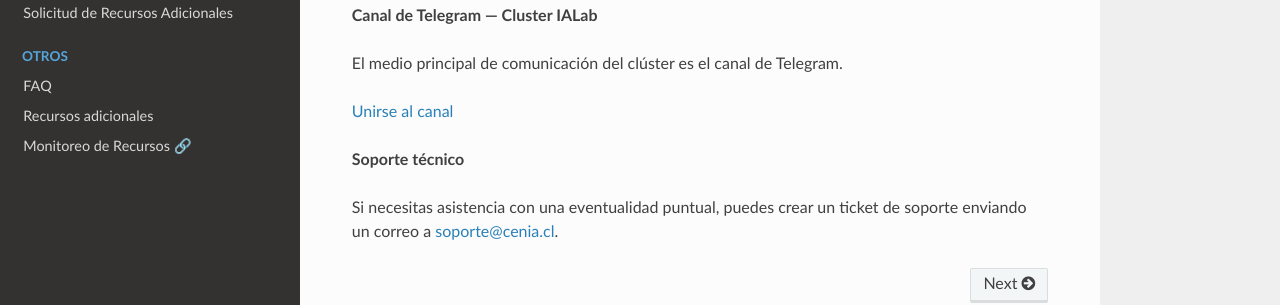
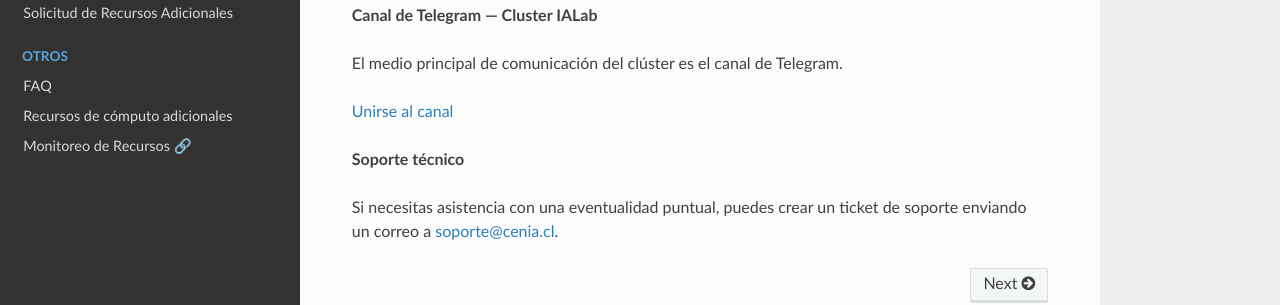
Before and after one commit to Sysadmins-CENIA/Cluster-IALab-Docs, an MkDocs documentation site: the page built from docs/index.md, in a window 1280 px wide. Shown: the part 508-813 px from the top of the page. Built offline with MkDocs 1.6.1, drawn with Linux system fonts in a browser that asks for light colours; nearby versions of some CDN libraries.

Commit message:
Fixed tittle for Compute Grants chapter on index
Wrong title changed to "Recursos de cómputo adicionales"

```diff
--- a/mkdocs.yml
+++ b/mkdocs.yml
@@ -14,7 +14,7 @@ nav:
     - Solicitud de Recursos Adicionales: additional_resources.md
   - Otros:
     - FAQ: faq.md
-    - Recursos adicionales: compute_grants.md
+    - Recursos de cómputo adicionales: compute_grants.md
     - Monitoreo de Recursos 🔗: https://sysadminscenia.grafana.net/public-dashboards/8208a7202e7d4bd3ad6ed793a5286a7a
 
 theme: readthedocs
```
